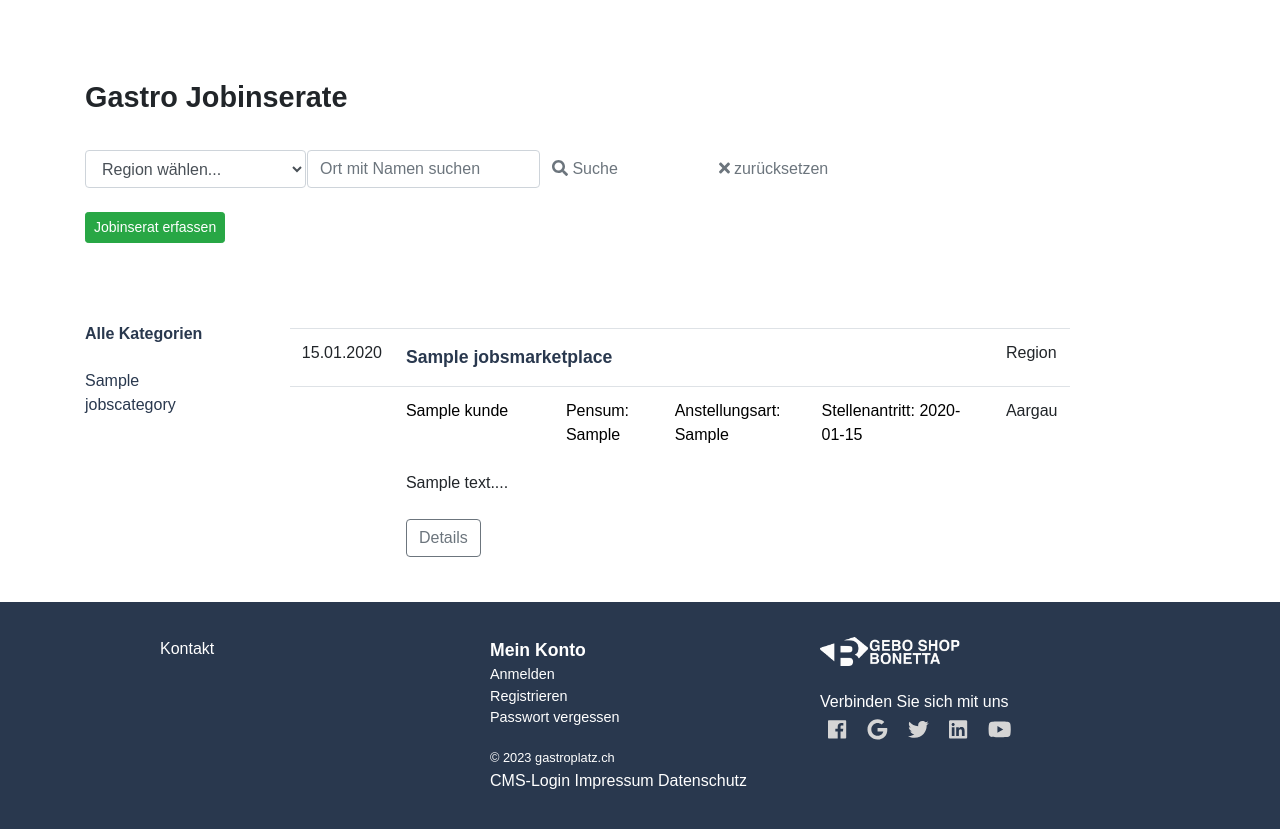
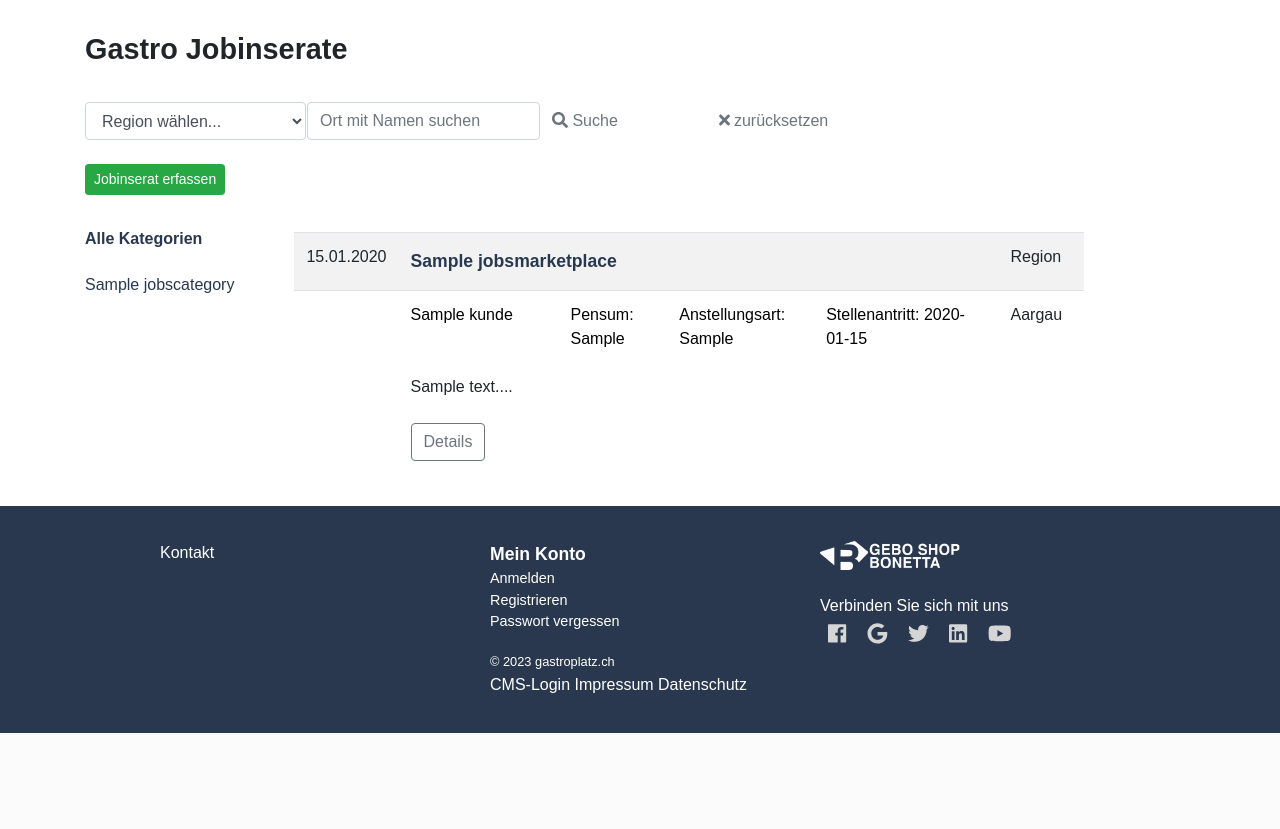
Before and after one commit to shdigitalpy/gebo-mp, a Django app: page /marktplatz-jobs in a window 1280 px wide. Shown: the part 138-967 px from the top of the page. After the commit the page ends 871 px from the top, so only its background shows below. Run offline with Django 3.2, Linux system fonts and the light colour scheme; tables that the repository leaves empty hold one stand-in row (values such as "Sample post"); some libraries are stand-ins or nearby versions.

Commit message:
gastroplatz layout

```diff
--- a/static/css/marktplatz.css
+++ b/static/css/marktplatz.css
@@ -1,5 +1,5 @@
 .storepreview {
-	margin: 5rem 0;
+	margin: 2rem 0;
 }
 
 
@@ -124,7 +124,6 @@
 	-webkit-box-align: stretch;
 	    -ms-flex-align: stretch;
 	        align-items: stretch;
-	width:100%;
 
 }
 
@@ -134,9 +133,10 @@
 	background-color: var(--lightgrey);
 }
 
+
 .mp-main-jobs-right {
 	width:100%;
-	padding: 0 2rem;
+	padding: 0 1rem;
 	margin: 10px 0;
 	border-bottom: 1px solid var(--lightgrey);
 }
--- a/store/templates/marktplatz/marktplatz-jobs.html
+++ b/store/templates/marktplatz/marktplatz-jobs.html
@@ -2,6 +2,9 @@
 {% load static %}
 {% block title %}Gastronomie Marktplatz | gastrodichtung.ch{% endblock %}
 {% block meta_description %}Gastronomie Marktplatz | gastrodichtung.ch{% endblock %}
+
+
+
 
 {% block content %}
 
@@ -93,7 +96,7 @@
 
      </div>
 
-     <div class="right-flex-jobs" style="flex-direction:row;flex-wrap: wrap;aling-items:none;"><!--wrapper -->
+     <div class="right-flex-jobs"><!--wrapper -->
 
 
      {% for ins in mp_inserate %}
@@ -108,12 +111,13 @@
 
                 <div class="mp-text" style="width:100%;padding: 5px 15px 15px 15px">
 
-                  <table class="table table-responsive">
+                  <div class="table-responsive">
+                  <table class="table table-striped">
 
-              <tbody>
+              <tbody style="width:100%;">
                 <tr>
 
-                  <td >{{ ins.add_date|date:"d.m.Y " }}</td>
+                  <td style="width:100px;" >{{ ins.add_date|date:"d.m.Y " }}</td>
                   <td class="textjobins"><h3><a href="{% url 'store:marktplatz_jobinserat_details' ins.id ins.slug %}">{{ ins.title }}
 
 
@@ -151,7 +155,7 @@
 
               </tbody>
             </table>
-
+            </div>
 
                 </div>
 
```
Also changed, not shown: 3 other files.
